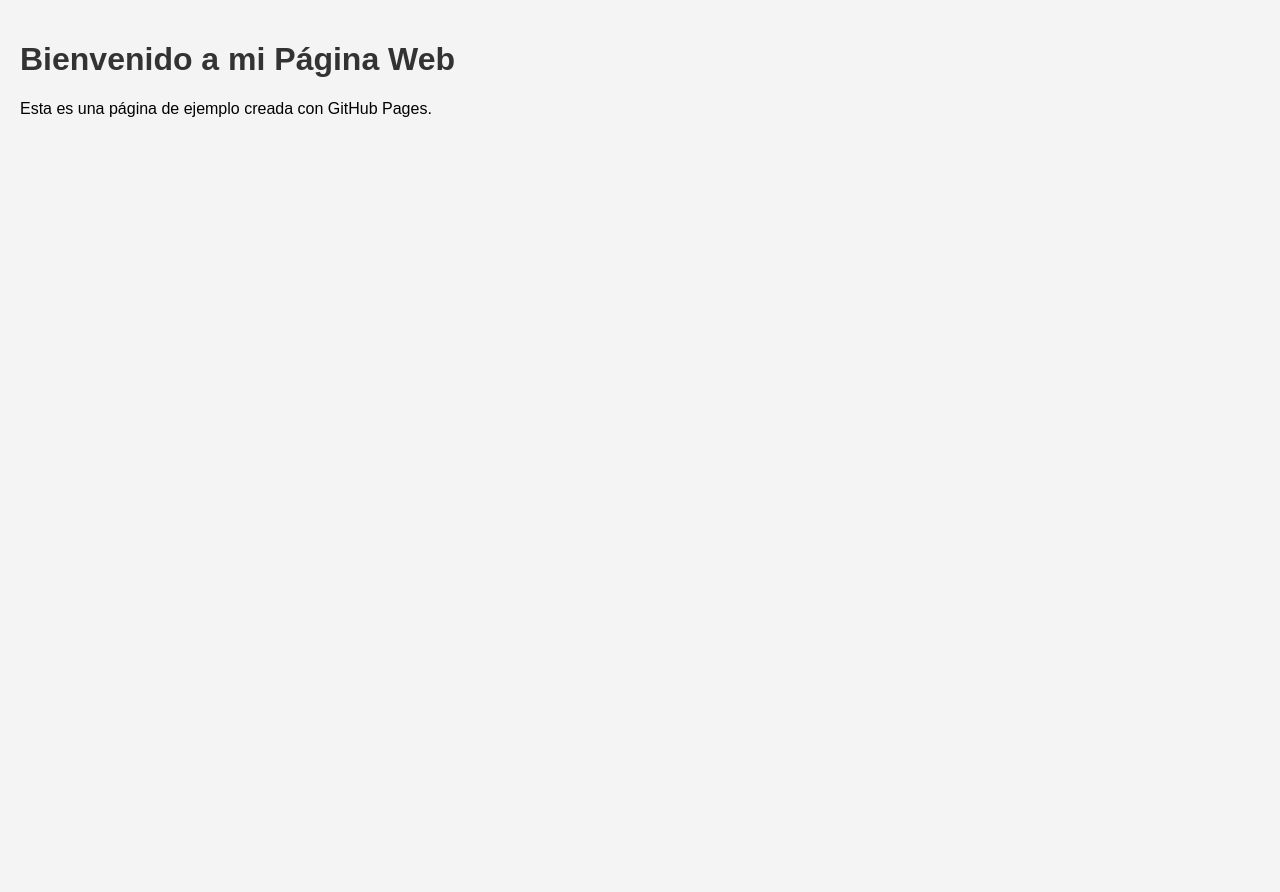
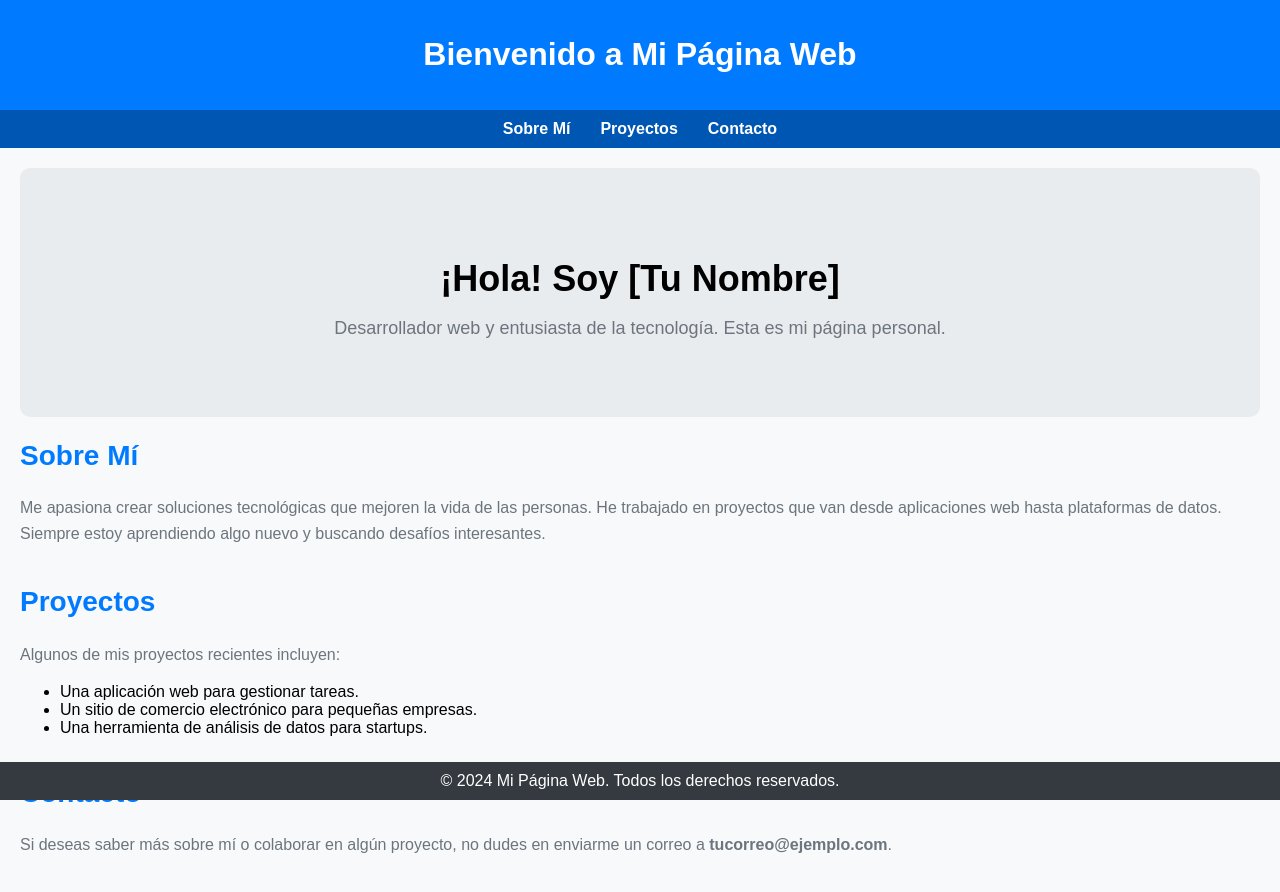
Before and after one commit to Criss1210/pagina-web, a plain HTML site: page index.html in a window 1280 px wide. Before the commit the page ends 800 px from the top, so only its background shows below. Drawn offline with Linux system fonts and the light colour scheme.

Commit message:
Update index.html

```diff
--- a/index.html
+++ b/index.html
@@ -3,11 +3,134 @@
 <head>
     <meta charset="UTF-8">
     <meta name="viewport" content="width=device-width, initial-scale=1.0">
-    <title>Mi Página Web</title>
-    <link rel="stylesheet" href="styles.css"> <!-- Si decides agregar CSS -->
+    <title>Mi Página Web Elaborada</title>
+    <style>
+        /* Estilos generales */
+        body {
+            font-family: Arial, sans-serif;
+            margin: 0;
+            padding: 0;
+            background-color: #f8f9fa;
+        }
+
+        header {
+            background-color: #007bff;
+            color: white;
+            padding: 15px 0;
+            text-align: center;
+        }
+
+        nav {
+            display: flex;
+            justify-content: center;
+            background-color: #0056b3;
+            padding: 10px 0;
+        }
+
+        nav a {
+            color: white;
+            text-decoration: none;
+            margin: 0 15px;
+            font-weight: bold;
+        }
+
+        nav a:hover {
+            text-decoration: underline;
+        }
+
+        .container {
+            padding: 20px;
+        }
+
+        .hero {
+            background-color: #e9ecef;
+            padding: 60px;
+            text-align: center;
+            border-radius: 10px;
+            margin-bottom: 20px;
+        }
+
+        .hero h1 {
+            font-size: 36px;
+            margin-bottom: 10px;
+        }
+
+        .hero p {
+            font-size: 18px;
+            color: #6c757d;
+        }
+
+        .section {
+            margin-bottom: 40px;
+        }
+
+        .section h2 {
+            font-size: 28px;
+            color: #007bff;
+        }
+
+        .section p {
+            color: #6c757d;
+            line-height: 1.6;
+        }
+
+        footer {
+            background-color: #343a40;
+            color: white;
+            text-align: center;
+            padding: 10px 0;
+            position: fixed;
+            width: 100%;
+            bottom: 0;
+        }
+
+        footer p {
+            margin: 0;
+        }
+    </style>
 </head>
 <body>
-    <h1>Bienvenido a mi Página Web</h1>
-    <p>Esta es una página de ejemplo creada con GitHub Pages.</p>
+
+    <header>
+        <h1>Bienvenido a Mi Página Web</h1>
+    </header>
+
+    <nav>
+        <a href="#about">Sobre Mí</a>
+        <a href="#projects">Proyectos</a>
+        <a href="#contact">Contacto</a>
+    </nav>
+
+    <div class="container">
+        <section class="hero">
+            <h1>¡Hola! Soy [Tu Nombre]</h1>
+            <p>Desarrollador web y entusiasta de la tecnología. Esta es mi página personal.</p>
+        </section>
+
+        <section id="about" class="section">
+            <h2>Sobre Mí</h2>
+            <p>Me apasiona crear soluciones tecnológicas que mejoren la vida de las personas. He trabajado en proyectos que van desde aplicaciones web hasta plataformas de datos. Siempre estoy aprendiendo algo nuevo y buscando desafíos interesantes.</p>
+        </section>
+
+        <section id="projects" class="section">
+            <h2>Proyectos</h2>
+            <p>Algunos de mis proyectos recientes incluyen:</p>
+            <ul>
+                <li>Una aplicación web para gestionar tareas.</li>
+                <li>Un sitio de comercio electrónico para pequeñas empresas.</li>
+                <li>Una herramienta de análisis de datos para startups.</li>
+            </ul>
+        </section>
+
+        <section id="contact" class="section">
+            <h2>Contacto</h2>
+            <p>Si deseas saber más sobre mí o colaborar en algún proyecto, no dudes en enviarme un correo a <strong>tucorreo@ejemplo.com</strong>.</p>
+        </section>
+    </div>
+
+    <footer>
+        <p>&copy; 2024 Mi Página Web. Todos los derechos reservados.</p>
+    </footer>
+
 </body>
 </html>
```
